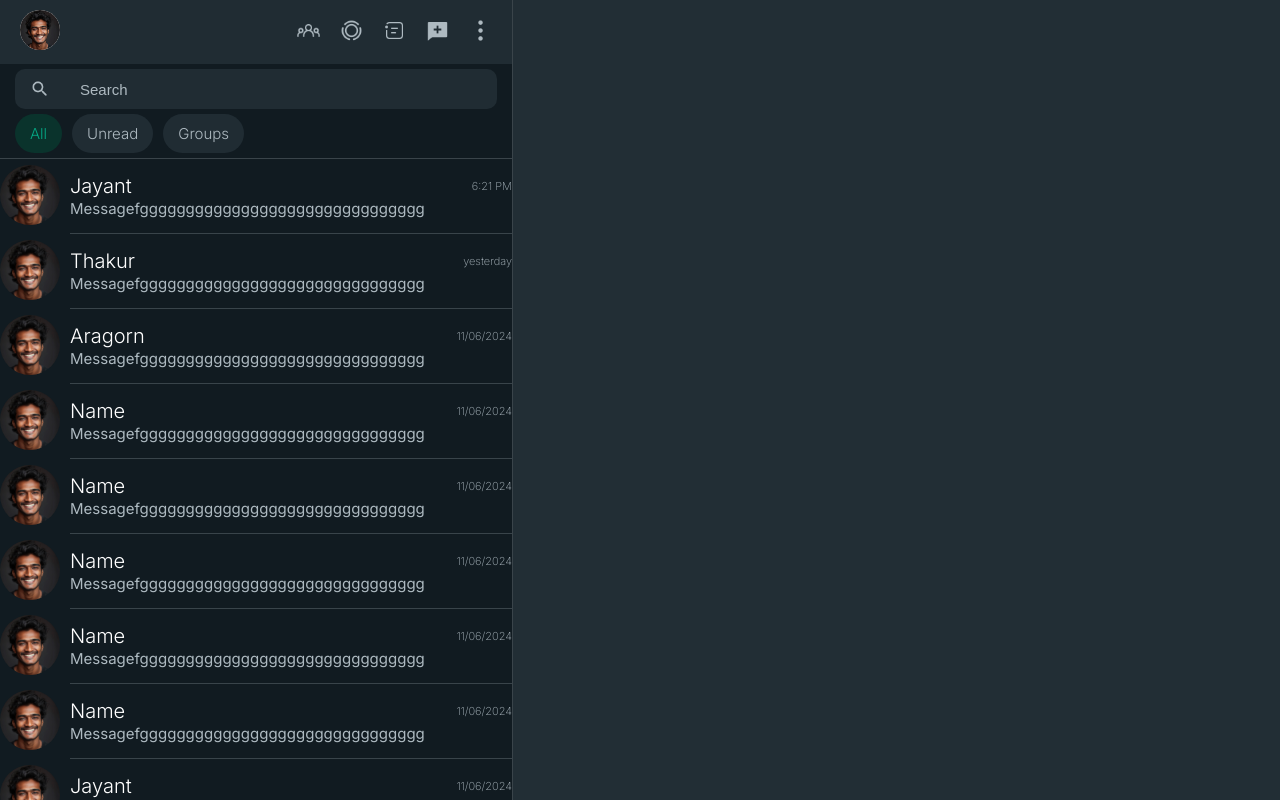
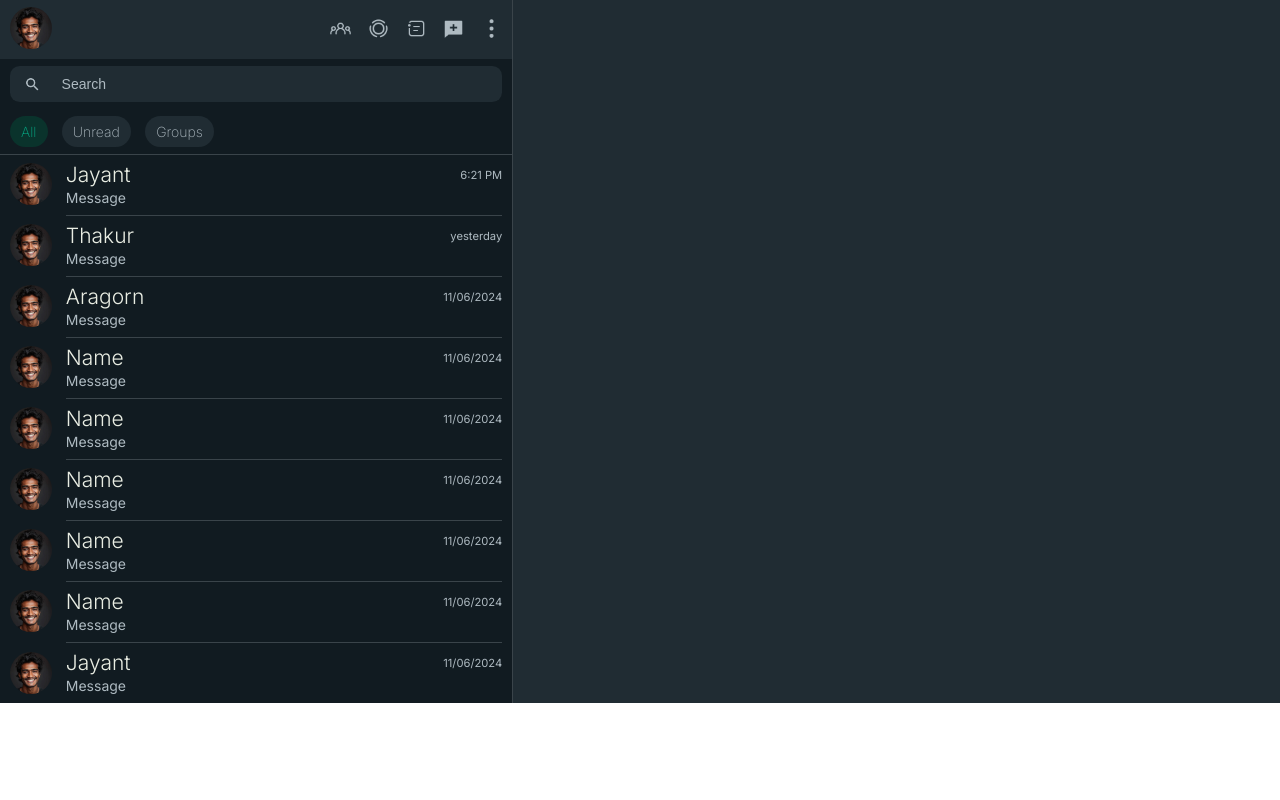
Before and after one commit to Jayant061/whatsApp-clone, a plain HTML site: page index.html in a window 1280 px wide. Drawn offline with Linux system fonts and the light colour scheme.

Commit message:
added modularity to code

```diff
--- a/index.html
+++ b/index.html
@@ -17,18 +17,18 @@
       <div class="sidebar">
        <nav>
         <ul class="user">
-                <li><img src="./assets/user.jpg" alt="user icon"></li>
+                <li><img class="user-img" src="./assets/user.jpg" alt="user icon"></li>
         </ul>
         <ul class="functions">
-                <li title="Communities"><img src="./assets/iconoir--community.png" alt="community icon"></li>
-                <li title="Status"><img src="./assets/f7--status.png" alt=""></li>
-                <li title="Channels"><img src="./assets/fluent--channel-16-regular.png" alt=""></li>
-                <li title="New chat"><img src="./assets/ri--chat-new-fill.png" alt=""></li>
-                <li title="Menu"><img src="./assets/charm--menu-kebab.png" alt=""></li>
+                <li title="Communities"><img src="./assets/iconoir--community.png" class="asset-icon" alt="community icon"></li>
+                <li title="Status"><img src="./assets/f7--status.png" class="asset-icon" alt=""></li>
+                <li title="Channels"><img src="./assets/fluent--channel-16-regular.png" class="asset-icon" alt=""></li>
+                <li title="New chat"><img src="./assets/ri--chat-new-fill.png" class="asset-icon" alt=""></li>
+                <li title="Menu"><img src="./assets/charm--menu-kebab.png" class="asset-icon" alt=""></li>
         </ul>
       </nav>
       <div class="searchbar">
-        <img src="./assets/ic--round-search.png" alt="search icon">
+        <img src="./assets/ic--round-search.png" class="asset-icon" alt="search icon">
         <input type="text" name="query" placeholder="Search">
       </div>
       <div class="tags">
@@ -40,7 +40,7 @@
       <div class="chats">
         <div class="chat">
           <div class="userImage">
-            <img src="./assets/user.jpg" alt="user image">
+            <img class="user-img" src="./assets/user.jpg" alt="user image">
           </div>
           <div class="content">
             <div class="top">
@@ -48,14 +48,14 @@
               <span>6:21 PM</span>
             </div>
             <div class="bottom">
-              <span class="message">Messagefggggggggggggggggggggggggggggggg</span>
-              <img src="./assets/icon-park-outline--down.png" alt="">
+              <span class="message">Message</span>
+              <img src="./assets/icon-park-outline--down.png" class="asset-icon" alt="">
             </div>
           </div>
         </div>
         <div class="chat">
           <div class="userImage">
-            <img src="./assets/user.jpg" alt="user image">
+            <img class="user-img" class="user-img" src="./assets/user.jpg" alt="user image">
           </div>
           <div class="content">
             <div class="top">
@@ -63,14 +63,14 @@
               <span>yesterday</span>
             </div>
             <div class="bottom">
-              <span class="message">Messagefggggggggggggggggggggggggggggggg</span>
-              <img src="./assets/icon-park-outline--down.png" alt="">
+              <span class="message">Message</span>
+              <img src="./assets/icon-park-outline--down.png" class="asset-icon" alt="">
             </div>
           </div>
         </div>
         <div class="chat">
           <div class="userImage">
-            <img src="./assets/user.jpg" alt="user image">
+            <img class="user-img" class="user-img" src="./assets/user.jpg" alt="user image">
           </div>
           <div class="content">
             <div class="top">
@@ -78,14 +78,14 @@
               <span>11/06/2024</span>
             </div>
             <div class="bottom">
-              <span class="message">Messagefggggggggggggggggggggggggggggggg</span>
-              <img src="./assets/icon-park-outline--down.png" alt="">
+              <span class="message">Message</span>
+              <img src="./assets/icon-park-outline--down.png" class="asset-icon" alt="">
             </div>
           </div>
         </div>
         <div class="chat">
           <div class="userImage">
-            <img src="./assets/user.jpg" alt="user image">
+            <img class="user-img" src="./assets/user.jpg" alt="user image">
           </div>
           <div class="content">
             <div class="top">
@@ -93,14 +93,14 @@
               <span>11/06/2024</span>
             </div>
             <div class="bottom">
-              <span class="message">Messagefggggggggggggggggggggggggggggggg</span>
-              <img src="./assets/icon-park-outline--down.png" alt="">
+              <span class="message">Message</span>
+              <img src="./assets/icon-park-outline--down.png" class="asset-icon" alt="">
             </div>
           </div>
         </div>
         <div class="chat">
           <div class="userImage">
-            <img src="./assets/user.jpg" alt="user image">
+            <img class="user-img"  src="./assets/user.jpg" alt="user image">
           </div>
           <div class="content">
             <div class="top">
@@ -108,14 +108,14 @@
               <span>11/06/2024</span>
             </div>
             <div class="bottom">
-              <span class="message">Messagefggggggggggggggggggggggggggggggg</span>
-              <img src="./assets/icon-park-outline--down.png" alt="">
+              <span class="message">Message</span>
+              <img src="./assets/icon-park-outline--down.png" class="asset-icon" alt="">
             </div>
           </div>
         </div>
         <div class="chat">
           <div class="userImage">
-            <img src="./assets/user.jpg" alt="user image">
+            <img class="user-img"  src="./assets/user.jpg" alt="user image">
           </div>
           <div class="content">
             <div class="top">
@@ -123,14 +123,14 @@
               <span>11/06/2024</span>
             </div>
             <div class="bottom">
-              <span class="message">Messagefggggggggggggggggggggggggggggggg</span>
-              <img src="./assets/icon-park-outline--down.png" alt="">
+              <span class="message">Message</span>
+              <img src="./assets/icon-park-outline--down.png" class="asset-icon" alt="">
             </div>
           </div>
         </div>
         <div class="chat">
           <div class="userImage">
-            <img src="./assets/user.jpg" alt="user image">
+            <img class="user-img"  src="./assets/user.jpg" alt="user image">
           </div>
           <div class="content">
             <div class="top">
@@ -138,14 +138,14 @@
               <span>11/06/2024</span>
             </div>
             <div class="bottom">
-              <span class="message">Messagefggggggggggggggggggggggggggggggg</span>
-              <img src="./assets/icon-park-outline--down.png" alt="">
+              <span class="message">Message</span>
+              <img src="./assets/icon-park-outline--down.png" class="asset-icon" alt="">
             </div>
           </div>
         </div>
         <div class="chat">
           <div class="userImage">
-            <img src="./assets/user.jpg" alt="user image">
+            <img class="user-img"  src="./assets/user.jpg" alt="user image">
           </div>
           <div class="content">
             <div class="top">
@@ -153,24 +153,25 @@
               <span>11/06/2024</span>
             </div>
             <div class="bottom">
-              <span class="message">Messagefggggggggggggggggggggggggggggggg</span>
-              <img src="./assets/icon-park-outline--down.png" alt="">
+              <span class="message">Message</span>
+              <img src="./assets/icon-park-outline--down.png" class="asset-icon" alt="">
             </div>
           </div>
         </div>
 
         <div class="chat">
-          <div class="userImage">
-            <img src="./assets/user.jpg" alt="user image">
-          </div>
+            <img class="user-img"  src="./assets/user.jpg" alt="user image">
           <div class="content">
             <div class="top">
-              <h4 class="user">Jayant</h4>
+              <h4 class="user-name">Jayant</h4>
               <span>11/06/2024</span>
             </div>
             <div class="bottom">
-              <span class="message">Messagefggggggggggggggggggggggggggggggg</span>
-              <img src="./assets/icon-park-outline--down.png" alt="user image">
+              <div class="message">
+                <span>Message </span>
+              </div>
+
+              <img src="./assets/icon-park-outline--down.png" class="asset-icon" alt="user image">
             </div>
           </div>
         </div>
--- a/styles/home.css
+++ b/styles/home.css
@@ -1,204 +1,212 @@
-* {
+:root{
+  font-size: 14px;
+  --sidebar-bgc:#111b21;
+  --border-clr: #aebac142;
+  --nav-bgc: #202c33;
+  --font-family:Inter;
+  --user-img:25px;
+  --nav-el-pad:0.5rem 0.7rem;
+  --text-color:#AEBAC1;
+  --selected-tag-bgc:#0A332C;
+  --selected-tag-color:#05A884;
+  --chat-username-color:#E9EDE3;
+
+
+}
+*{
   margin: 0;
   padding: 0;
 }
-
-.app {
-  background-color: #222e35;
-  color: white;
+.app{
+  background-color: var(--nav-bgc);
   display: flex;
-  height: 100vh;
-  /* overflow:-moz-hidden-unscrollable; */
+  align-items: center;
+  justify-content: start;
+  font-family: Inter;
+  .asset-icon{
+    width: 1.5em;
   }
-.sidebar {
-  background-color: #111b21;
+  .user-img{
+    width: 3em;
+    border-radius: 50%;
+  }
+  .sidebar{
     display: flex;
     flex-direction: column;
-  border-right: 1px solid #aebac142;
-  height: 100vh;
-  overflow: -moz-hidden-unscrollable;
+    max-height: 100vh;
+    background-color: var(--sidebar-bgc);
+    border-right: 1px solid var(--border-clr);
+    nav{
+      display: flex;
+      padding: var(--nav-el-pad);
+      justify-content: space-between;
+      background-color: #fff;
+      background-color: var(--nav-bgc);
+      ul{
+        display: flex;
+        align-items: center;
+        gap: 1.2rem;
+        li{
+          list-style-type: none;
         }
-.sidebar nav {
-  padding: 10px 20px;
+      }
+    }
+    .searchbar{
+      display: flex;
+      align-items: center;
+      background-color: var(--nav-bgc);
+      padding: 0.7em 1em;
+      margin: 0.5em 0.7em;
+      gap: 1.5em;
+      border-radius: 0.7em;
+      img{
+        width: 1.2em;
+      }
+      input{
+        flex: 1;
+        font-size: 1em;
+        outline: none;
+        background-color: transparent;
+        border: none;
+        /* color: var(--text-color); */
+        color: #D1D7DB;
+      }
+      ::placeholder{
+        color: var(--text-color);
+      }
+    }
+    .tags{
+      padding: var(--nav-el-pad);
+      border-bottom: 1px solid var(--border-clr);
+      font-size: 1em;
+      display: flex;
+      align-items: center;
+      gap: 1em;
+      .tag{
+        padding: 0.5em 0.8em;
+        background-color: var(--nav-bgc);
+        border-radius: 1.1em;
+        color: var(--text-color);
+        font-weight: 200;
+      }
+      .selected-tag{
+        background-color: var(--selected-tag-bgc);
+        color: var(--selected-tag-color);
+      }
+    }
+    ::-webkit-scrollbar{
+      width: 0.4em;
+    }
+    ::-webkit-scrollbar-thumb{
+      background-color: var(--border-clr);
+    }
+    .chats{
+      display: flex;
+      flex-direction: column;
+      overflow:auto;
+      .chat{
+        padding: 0;
+        padding-left: 0.7em;
+        width: calc(100% - 1.4em);
+        display: flex;
+        gap: 1em;
+        align-items: center;
+        cursor: pointer;
+        user-img{
+          padding: 0.5em 0;
+          transform: translateX(10px);
+          transition: transform 0.3s ease-in;
+        }
+        .content{
+          display: flex;
+          flex-direction: column;
+          width: calc(100% - 4em);
+          color: var(--text-color);
+          padding: 0.5em 0;
+          border-bottom: 1px solid var(--border-clr);
+
+          .top, .bottom{
             display: flex;
             justify-content: space-between;
             align-items: center;
-  background-color: #202c33;
+            width: 100%;
           }
-.sidebar nav ul {
-  display: flex;
-  align-items: center;
-  gap: 20px;
+          .top{
+            h4{
+              font-weight: 300;
+              font-size: 1.5rem;
+              color: var(--chat-username-color);
             }
-nav ul li {
-  list-style-type: none;
+            span{
+              font-size: 0.8em;
             }
-.sidebar nav img {
-  width: 23px;
-  cursor: pointer;
           }
-.sidebar nav .user img {
-  width: 40px;
-  border-radius: 50%;
+          .bottom{
+            position: relative;
+            width: 100%;
+            .message{
+              width: 100%;
               overflow: hidden;
-  background-color: #fff;
-}
-.sidebar .searchbar {
-  font-family: Inter;
-  margin: 5px 15px;
-  padding: 10px 15px;
-  display: flex;
-  align-items: center;
-  background-color: #202c33;
-  gap: 30px;
-  border-radius: 10px;
-}
-.sidebar .searchbar{
-    img {
-     width: 20px;
-    }
-
-    input {
-        flex: 1;
-        font-size: 15px;
-        color: white;
-        background-color: transparent;
-        border: none;
-        outline: none;
-    }
-    ::placeholder {
-  font-size: 15px;
-  color: #aebac1;
+              text-overflow: ellipsis;
           }
           }
 
-.sidebar .tags {
-  display: flex;
-  align-items: center;
-  gap: 10px;
-  padding: 0 15px;
-  padding-bottom: 5px;
-  font-size: 15px;
-  font-family: Inter;
-  font-weight: 300;
-  border-bottom: 1px solid #aebac142;
         }
-.sidebar .tags .tag {
-  padding: 10px 15px;
-  background-color: #202c33;
-  color: #aebac1;
-  border-radius: 20px;
-  cursor: pointer;
       }
-.sidebar .tags .tag:hover{
-    background-color: #25333b;
       }
-.sidebar .tags .selected-tag {
-  background-color: #0a332c;
-  color: #05a884;
+    }
+  }
+  .chat .bottom img{
+
+    display: block;
+    visibility: hidden;
+    transform: translateX(5px);
+    transition: 0.1s ease-in;
+  }
+  .chat:hover{
+      background-color: #202C33;
+      .content{
+        .bottom{
+          .message{
+            width: calc(100% - 5px);
+            overflow: hidden;
+              text-overflow: ellipsis;
           }
 
-.sidebar .chats{
-    display: flex;
-    flex-direction: column;
-    font-family: Inter;
-    width: 100%;
-    overflow-y:scroll;
-    overflow-x: hidden;
         }
-/* .sidebar .chats{ */
-::-webkit-scrollbar{
-    width: 10px;
+      }
+      .bottom img{
+        display: block;
+        visibility: visible;
+        transform: translateX(-5px);
+        transition: 0.1s ease-in;
+      }
+  }
+  .app {
+    .sidebar {
+      .chats {
+          .chat:last-child{
+     .content{
+    border-bottom: none;
+  }
+}}}
 }
 
-::-webkit-scrollbar-track {
-    background: #111b21;
-  }
-  ::-webkit-scrollbar-thumb {
-    background: #202c33;
-  }
-  ::-webkit-scrollbar-thumb:hover {
-    background: #555;
-  }
-
-
-.chats .chat{
-    display: flex;
-    align-items: center;
-    gap: 10px;
-    width: calc(100%);
-}
-.chats .chat:hover{
-    background-color: #202c33;
-}
-.chats .chat img{
-    width: 60px;
-    border-radius: 50%;
-}
-.chats .chat .content{
-    display: flex;
-    padding: 15px 0;
-    flex-direction: column;
-    width: calc(100% - 70px);
-    border-bottom:1px solid #aebac142;
-}
-.chat .content .top, .chat .content .bottom{
-    display: flex;
-    align-items: center;
-    justify-content: space-between;
-}
-.chat .content .bottom{
-
-    img{
-        width: 20px;
-        visibility: hidden;
-        transform: translateX(5px);
-        transition: 100ms ease-in;
-    }
-    span{
-        color: #AEBAC1;
-        font-weight: normal;
-        font-size: 15px;
-        display: block;
-        width: 100%;
-        overflow: hidden;
-        text-overflow: ellipsis;
-        white-space: nowrap;
+@media screen and (min-width:1300px){
+  .sidebar{
+    flex: 0 0 30%;
+    max-width: 30%;
   }
 }
-.chat:hover .content .bottom img{
-    visibility: visible;
-    transition: 50ms ease-in;
-    transform: translateX(-5px);
-}
-.chat .content .top{
-
-    h4{
-        font-size: 20px;
-        font-weight: 300;
-    }
-    span{
-        font-size: 11px;
-        color: #AEBAC1;
-        font-weight: 200;
-    }
-}
-
-@media screen and (min-width: 900px) and (max-width: 1300px) {
-  .sidebar {
+@media screen and (min-width:900px) and (max-width:1300px){
+  .sidebar{
     flex: 0 0 40%;
     max-width: 40%;
   }
 }
-@media scrren and (max-width: 900px){
+@media screen and (max-width:900px){
   .sidebar{
     flex: 0 0 45%;
     max-width: 45%;
   }
 }
-@media screen and (min-width: 1300px){
-    .sidebar{
-        flex: 0 0 30%;
-        max-width: 30%;
-    }
-}
```
Lines whose indentation alone changed are shown as unchanged.
